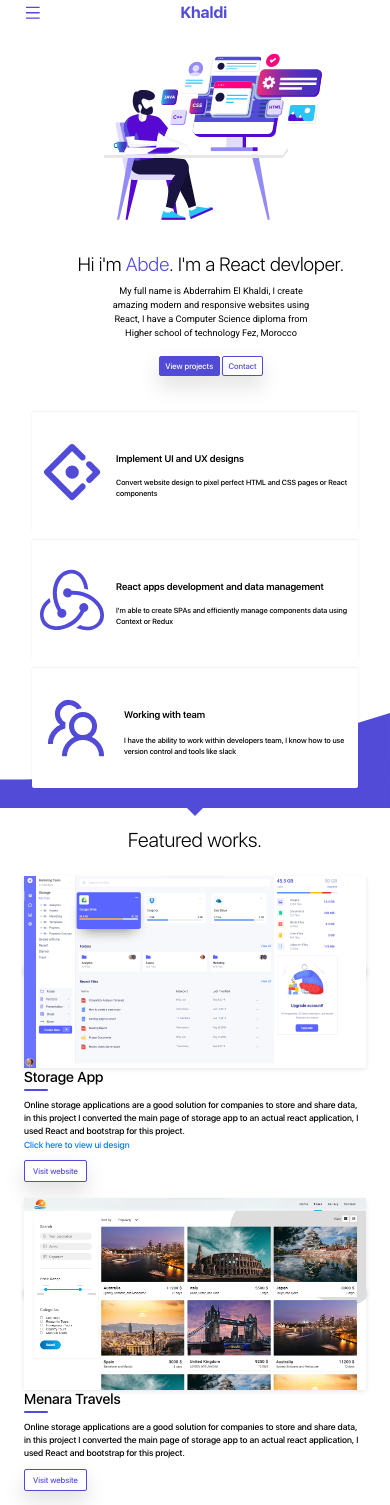
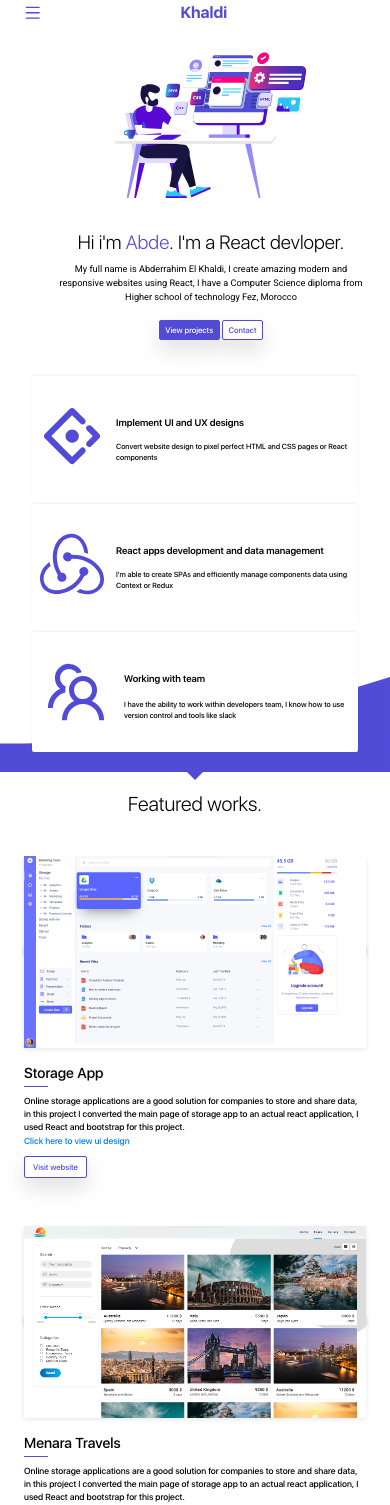
Before and after one commit to devkhaldi/portfolio, a React (Create React App) app: page / in a window 390 px wide. Shown: the top 1505 px of the page. Built offline with nearby package versions, Linux system fonts and the light colour scheme.

Commit message:
project padding for small devices

```diff
--- a/src/components/Project.css
+++ b/src/components/Project.css
@@ -61,7 +61,14 @@
   .project .project-preview {
     display: none;
   }
+  .project .project-info {
+    padding: 2rem 0;
+  }
   .project .project-info .img-container {
     display: initial;
+    margin: 3rem 0;
+  }
+  .project .project-info h3 {
+    margin-top: 2rem;
   }
 }
--- a/src/home/Hero.css
+++ b/src/home/Hero.css
@@ -136,10 +136,6 @@
     align-items: center;
     padding: 1rem;
   }
-
-  .hero .hero-text p {
-    width: 90%;
-  }
 }
 
 @media (max-width: 62em) {
@@ -152,13 +148,15 @@
   .hero .hero-text .text-content {
     text-align: center;
   }
+  .hero .hero-illustration img {
+    width: 28rem;
+  }
   .hero .hero-text h1 {
     font-weight: 200;
     font-size: 2.3rem;
     margin-bottom: 1rem;
   }
   .hero .hero-text p {
-    width: 70%;
     margin: 0 auto;
   }
   .hero .hero-text h1 {
--- a/src/portfolio/Hero.css
+++ b/src/portfolio/Hero.css
@@ -70,13 +70,15 @@
   .portfolio-hero .hero-text .text-content {
     text-align: center;
   }
+  .hero .hero-illustration img {
+    width: 28rem;
+  }
   .portfolio-hero .hero-text h1 {
     font-weight: 200;
     font-size: 2.3rem;
     margin-bottom: 1rem;
   }
   .portfolio-hero .hero-text p {
-    font-size: 1.4rem;
     margin: 0 auto;
   }
   .portfolio-hero .hero-text h1 {
```
